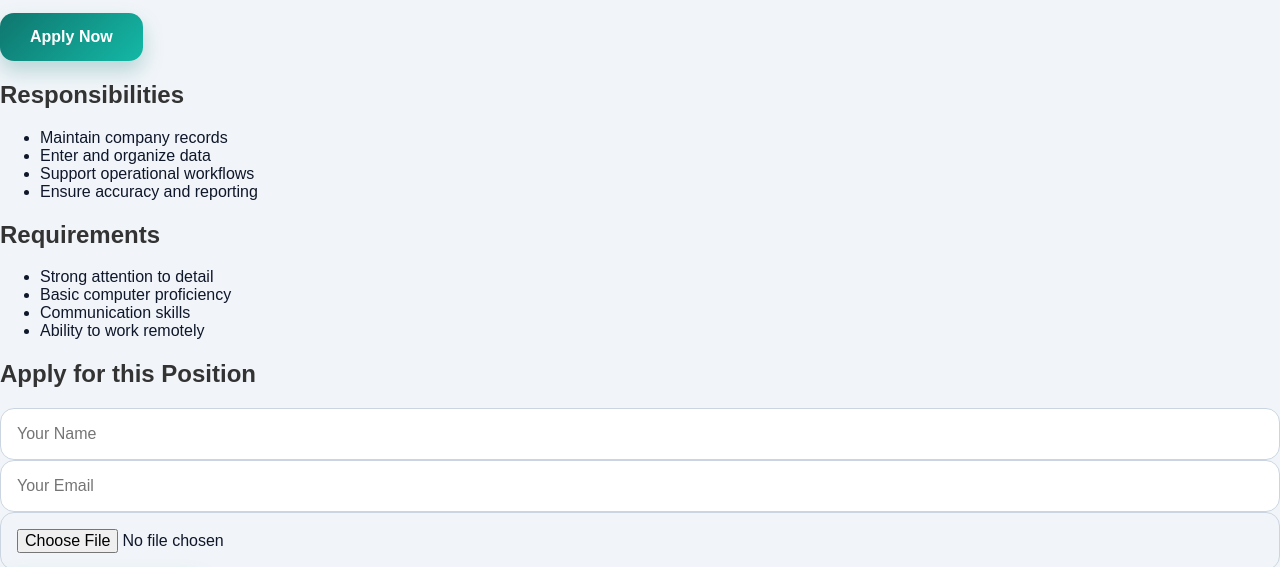
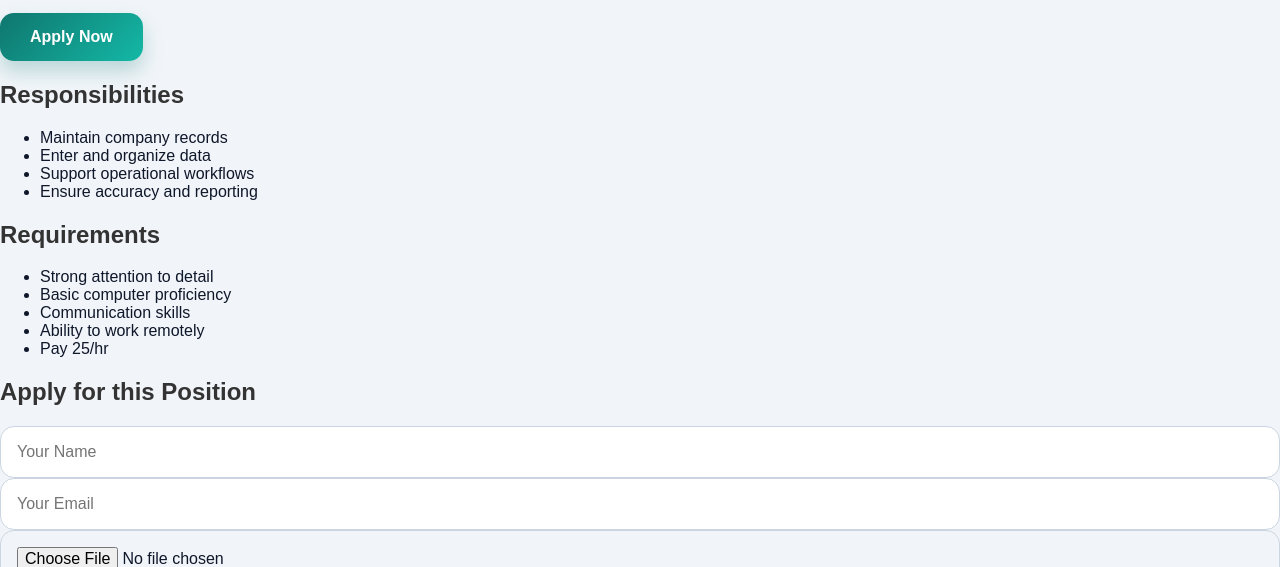
Before and after one commit to decode0-byte/Northbridge-platform, a website: page public/jobs/data-entry.html in a window 1280 px wide. Shown: the part 207-774 px from the top of the page. Drawn offline with Linux system fonts and the light colour scheme.

Commit message:
Updated wording

```diff
--- a/public/jobs/data-entry.html
+++ b/public/jobs/data-entry.html
@@ -133,6 +133,10 @@
                 Ability to work remotely
             </li>
 
+            <li>
+    Pay 25/hr
+</li>
+
         </ul>
 
     </div>
```
Also changed, not shown: public/jobs/admin-assistant.html (+4 -0 lines), public/jobs/customer-support.html (+4 -0 lines), public/jobs/payroll-officer.html (+4 -0 lines), public/jobs/sales-representative.html (+4 -0 lines).
